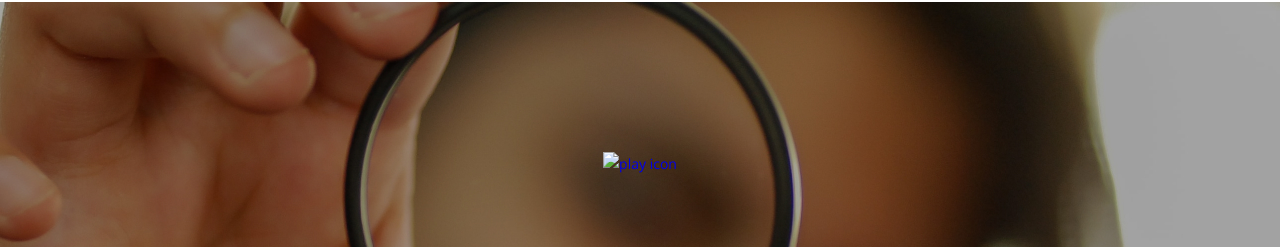
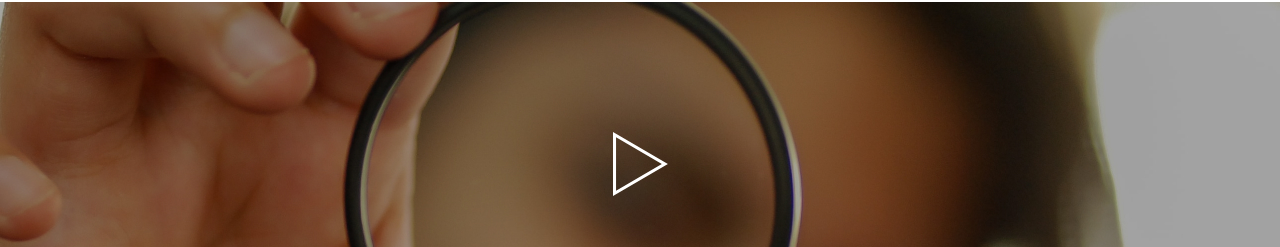
Before and after one commit to ARTURIOo/banana, a plain HTML site: page index.html in a window 1280 px wide. Shown: the part 4527-4774 px from the top of the page. Drawn offline with nearby package versions, Linux system fonts and the light colour scheme; the site is published under a folder, as on GitHub Pages, so addresses that start at the root find nothing.

Commit message:
Update index.html

```diff
--- a/index.html
+++ b/index.html
@@ -212,7 +212,7 @@
         </blockquote>
         <div class="portfolio__video">
             <a data-fancybox href="https://www.youtube.com/watch?v=H0NFTIhxOpc&list=RDH0NFTIhxOpc&start_radio=1" class="portfolio__video-link">
-                <img src="/img/play.svg" alt="play icon">
+                <img src="img/play.svg" alt="play icon">
             </a>
         </div>
 
```
